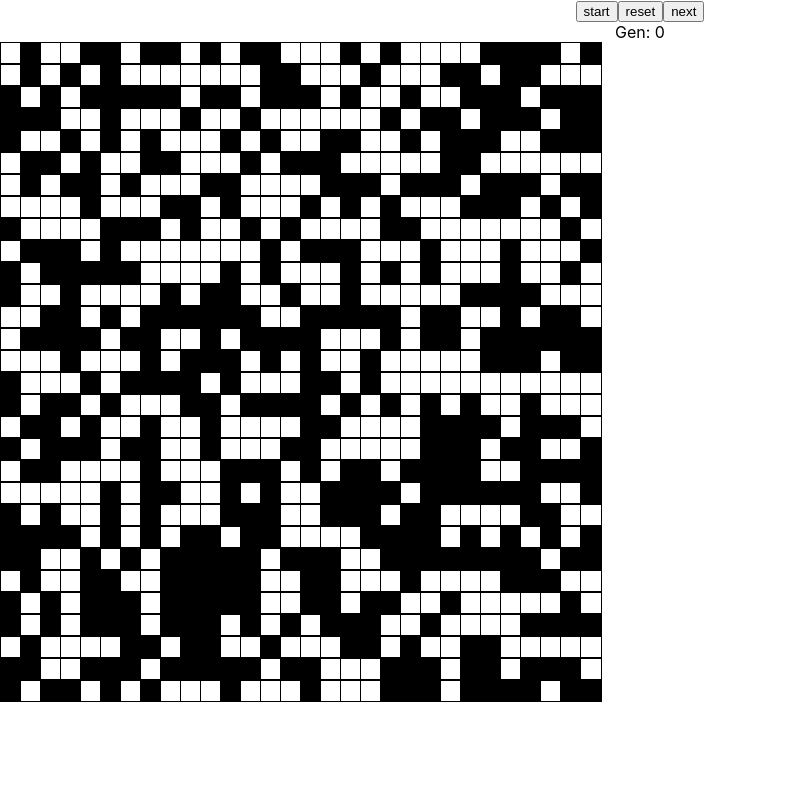
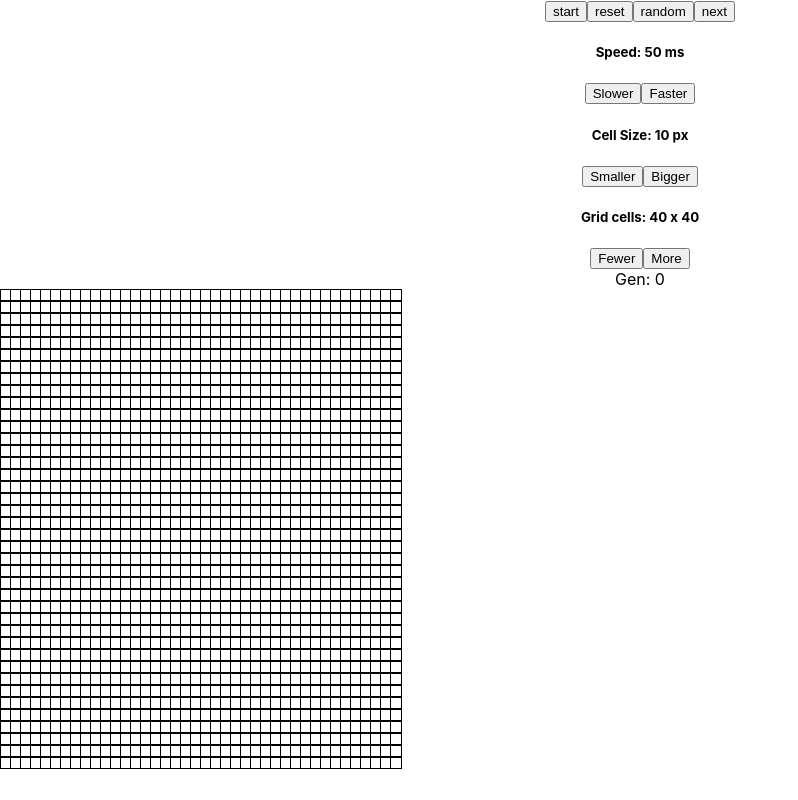
Before and after one commit to ignaciosm/game-of-life, a React (Create React App) app: page / in a window 1280 px wide. Shown: the whole page, without its empty margins (0-798 px from the left). Built offline with nearby package versions, Linux system fonts and the light colour scheme.

Commit message:
stretch goal working except adding more gridSize

```diff
--- a/src/components/Grid.js
+++ b/src/components/Grid.js
@@ -1,12 +1,24 @@
-import React, { useState, useCallback, useRef, useEffect } from 'react'
+import React, { useState, useEffect } from 'react'
+
 
 const Grid = () => {
+    const [gridSize, setGridSize] = useState(40)
+    const numCols = gridSize;
+    const numRows = numCols;
 
-    const numCols = 30;
-    const numRows = 30;
 
-    // BUILD THE GRID
-    const buildGrid = () => {
+    // BUILD EMPTY GRID
+    const emptyGrid = () => {
+        let cols = [];
+        for (let i = 0; i < numCols; i++) {
+            cols.push(Array.from(Array(numRows), () => 0))
+            // console.log('pairs', cols)
+        }
+        return cols
+    }
+
+    // BUILD RANDOM GRID
+    const randomGrid = () => {
         let cols = [];
         for (let i = 0; i < numCols; i++) {
             cols.push(Array.from(Array(numRows), () => Math.floor(Math.random() * 2)))
@@ -17,11 +29,14 @@ const Grid = () => {
 
 
     // STATE
-    const [grid, setGrid] = useState(buildGrid())
+    const [grid, setGrid] = useState(emptyGrid())
     // const [gridNew, setGridNew] = useState(buildGrid())
     const [running, setRunning] = useState(false)
     const [gen, setGen] = useState(0)
-    const [count, setCount] = useState(0)
+    // const [count, setCount] = useState(0)
+    const [speed, setSpeed] = useState(50)
+    const [cellSize, setCellSize] = useState(10)
+
 
 
     const toggle = () => {
@@ -32,9 +47,57 @@ const Grid = () => {
     const reset = () => {
         setRunning(false);
         setGen(0);
-        setGrid(buildGrid());
+        setGrid(emptyGrid());
     }
 
+    const random = () => {
+        setRunning(false);
+        setGen(0);
+        setGrid(randomGrid());
+    }
+
+    const slower = () => {
+        setSpeed(speed + 10)
+    }
+
+    const faster = () => {
+        if (speed > 0) { setSpeed(speed - 10) }
+    }
+
+    const bigger = () => {
+        setCellSize(cellSize + 1)
+    }
+
+    const smaller = () => {
+        if (cellSize > 1) { setCellSize(cellSize - 1) }
+    }
+
+    const biggerGrid = () => {
+        setGridSize(gridSize + 1)
+    }
+
+    const smallerGrid = () => {
+        if (gridSize > 1) { setGridSize(gridSize - 1) }
+    }
+
+    const select = (y, x) => {
+        if (!running) {
+            console.log('x:', x, 'y:', y);
+            let modGrid = [...grid];
+            let box = modGrid[x][y];
+            // 3. Replace the property you're intested in
+            console.log('box', box)
+            box = box ? 0 : 1;
+            // 4. Put it back into our array. N.B. we *are* mutating the array here, but that's why we made a copy first
+            modGrid[x][y] = box;
+            // 5. Set the state to our new copy
+            setGrid(modGrid);
+        }
+    }
+
+    const handleCellSize = e => {
+        setCellSize(e.target.value)
+    }
 
     const handleNext = () => {
         setGrid(newGrid)
@@ -46,7 +109,7 @@ const Grid = () => {
             interval = setInterval(() => {
                 setGrid(newGrid)
                 setGen(gen => gen + 1);
-            }, 10);
+            }, speed);
         } else if (!running && gen !== 0) {
             clearInterval(interval);
         }
@@ -56,22 +119,26 @@ const Grid = () => {
     console.log('gen', gen)
     // console.log('running', running, "gen", gen)
 
+    // range of the neighborhood
+    let neighborhood = (grid, x, y) => {
+        let count = 0;
+        for (let i = -1; i < 2; i++) {
+            for (let j = -1; j < 2; j++) {
+                let a = (x + i + numCols) % numCols;
+                let b = (y + j + numRows) % numRows;
+                count += grid[a][b]
+            }
+        }
+        count -= grid[x][y];
+        return count
+    }
+
 
     const newGrid = grid.map((row, row_index) => (
         row.map((xy, col_index) => {
-            let count = 0;
-            if (col_index > 0 && row_index > 0 && (col_index < numCols - 1) && (row_index < numRows - 1)) {
-                count += grid[row_index - 1][col_index + 1];
-                count += grid[row_index][col_index + 1];
-                count += grid[row_index + 1][col_index + 1];
-                count += grid[row_index - 1][col_index];
-                // count += grid[row_index][col_index]
-                count += grid[row_index + 1][col_index];
-                count += grid[row_index - 1][col_index - 1];
-                count += grid[row_index][col_index - 1];
-                count += grid[row_index + 1][col_index - 1];
-                // console.log('count', count)
-            };
+
+            let count = neighborhood(grid, row_index, col_index)
+
             if (xy === 1 && (count < 2 || count > 3)) {
                 xy = 0
             }
@@ -81,37 +148,53 @@ const Grid = () => {
             else {
                 xy = xy
             }
-
-            // console.log('row', row_index, "col", col_index, "value", grid[row_index][col_index])
             return xy
         })
     ))
-
-    // console.log('pair', grid[0][0])
 
     return (
         <>
             <button onClick={() => (setRunning(!running))}>{running ? 'pause' : 'start'}</button>
             <button onClick={reset}>reset</button>
+            <button onClick={random}>random</button>
             <button onClick={handleNext}>{running ? 'next' : 'next'}</button>
+            {/* <input type="text" value={cellSize} onChange={handleCellSize} /> */}
+            <div>
+                <h5>Speed: {speed} ms</h5>
+                <button onClick={slower}>Slower</button>
+                <button onClick={faster}>Faster</button>
+            </div>
+            <div>
+                <h5>Cell Size: {cellSize} px</h5>
+                <button onClick={smaller}>Smaller</button>
+                <button onClick={bigger}>Bigger</button>
+            </div>
+            <div>
+                <h5>Grid cells: {gridSize} x {gridSize}</h5>
+                <button onClick={smallerGrid}>Fewer</button>
+                <button onClick={biggerGrid}>More</button>
+            </div>
             <div>Gen: {gen}</div>
             <div
                 style={{
                     display: 'grid',
-                    gridTemplateColumns: `repeat(${numCols}, 20px)`
+                    gridTemplateColumns: `repeat(${numCols}, ${cellSize}px)`
                 }}
             >
                 {
                     grid.map((col, x) => (
                         col.map((row, y) => (
-                            <div key={`${x}-${y}`}
+                            <div
+                                onClick={() => select(y, x)}
+                                value={row}
+                                key={`${x}-${y}`}
                                 style={{
-                                    width: 20,
-                                    height: 20,
-                                    background: grid[x][y] ? 'black' : 'white',
+                                    width: `${cellSize}px`,
+                                    height: `${cellSize}px`,
+                                    background: row ? 'black' : 'white',
                                     border: 'solid 1px black'
                                 }}>
-
+                                {/* <span style={{ color: 'blue' }}>{row}</span> */}
                             </div>
                         ))
                     ))
```
